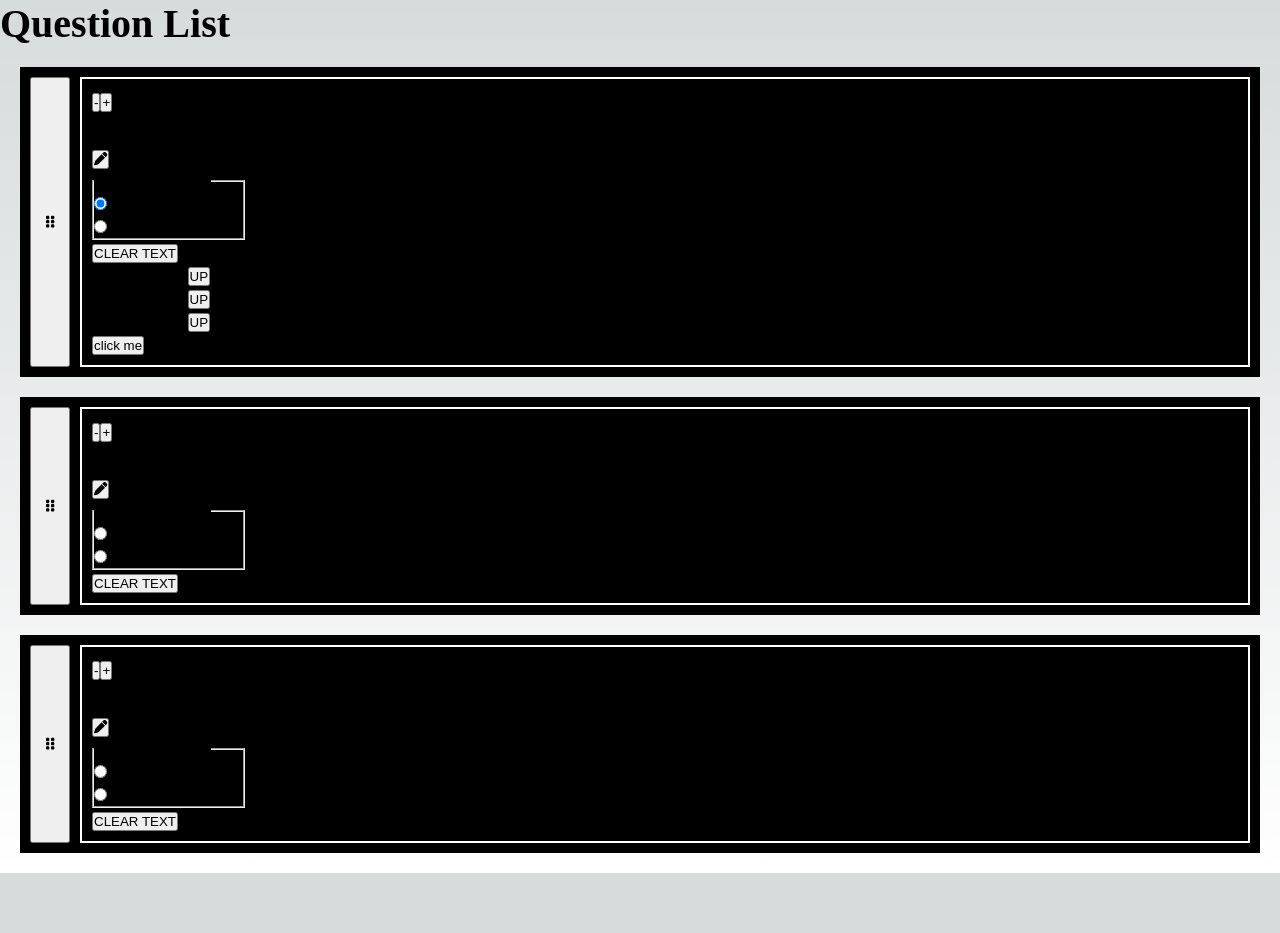
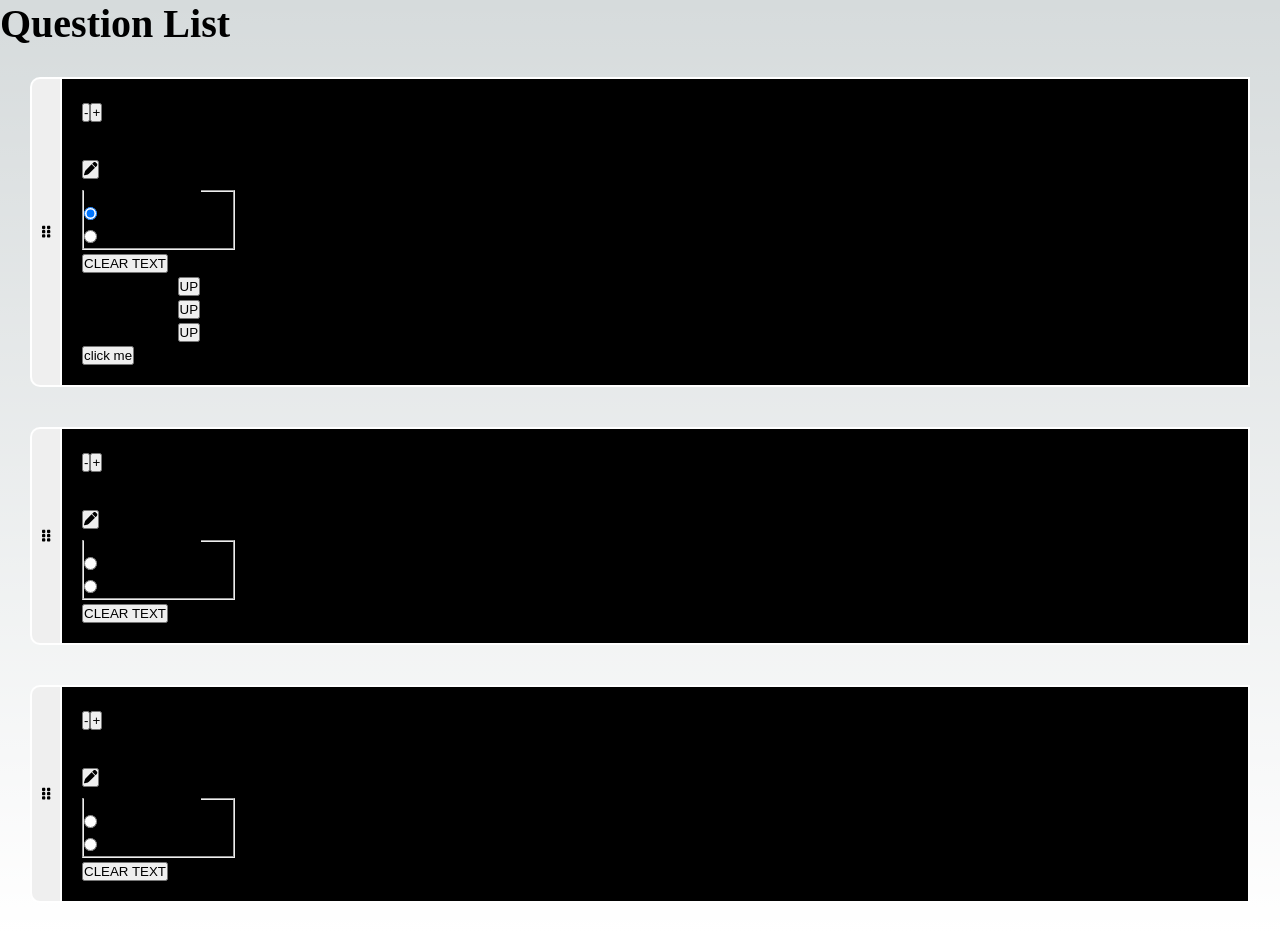
Before and after one commit to klalicki/mini-survey, a Next.js app: page /edit in a window 1280 px wide. Before the commit the page ends 873 px from the top, so only its background shows below. Built offline with nearby package versions, Linux system fonts and the light colour scheme.

Commit message:
changes styling to make drag handle smaller

```diff
--- a/styles/globals.css
+++ b/styles/globals.css
@@ -110,7 +110,7 @@ a {
 .eq-container {
   background-color: black;
   border: 2px solid white;
-  /* padding: 1rem; */
+  padding: 0.5rem;
   /* margin: 0.5rem; */
   display: flex;
   flex-direction: row;
@@ -119,15 +119,18 @@ a {
 }
 
 .eq-draghandle {
-  width: 2rem;
+  width: 1.5rem;
   flex-shrink: 0;
+  border-radius: 0.5rem 0 0 0.5rem;
+  border: 2px solid white;
+  border-right: none;
 }
 
 .qs-question-wrapper {
   display: flex;
-  background-color: black;
+  /* background-color: black; */
   padding: 1rem;
-  gap: 0.5rem;
+  gap: 0rem;
   padding: 0.5rem;
 }
 .qs-question-wrapper-dim {
```
